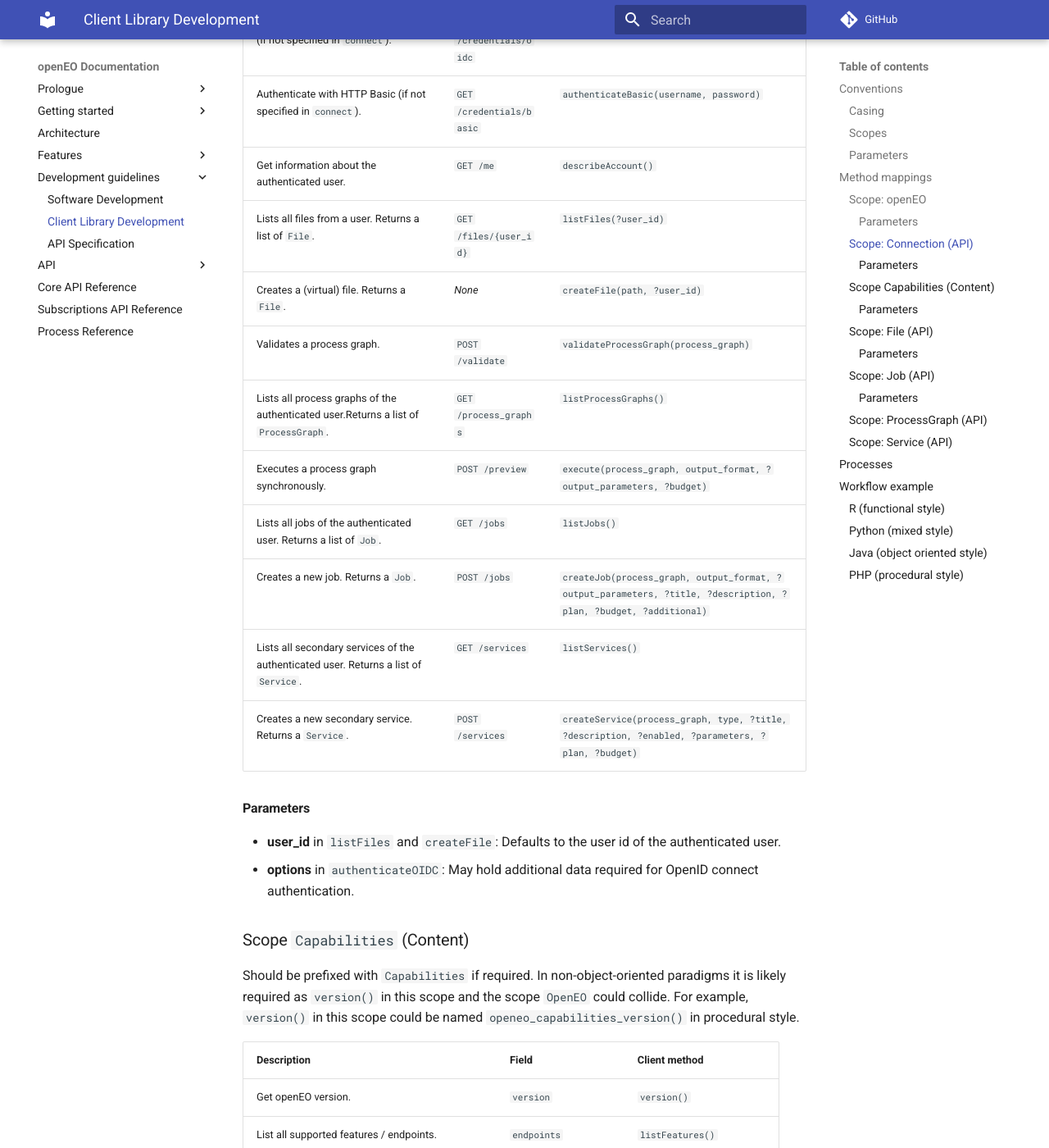
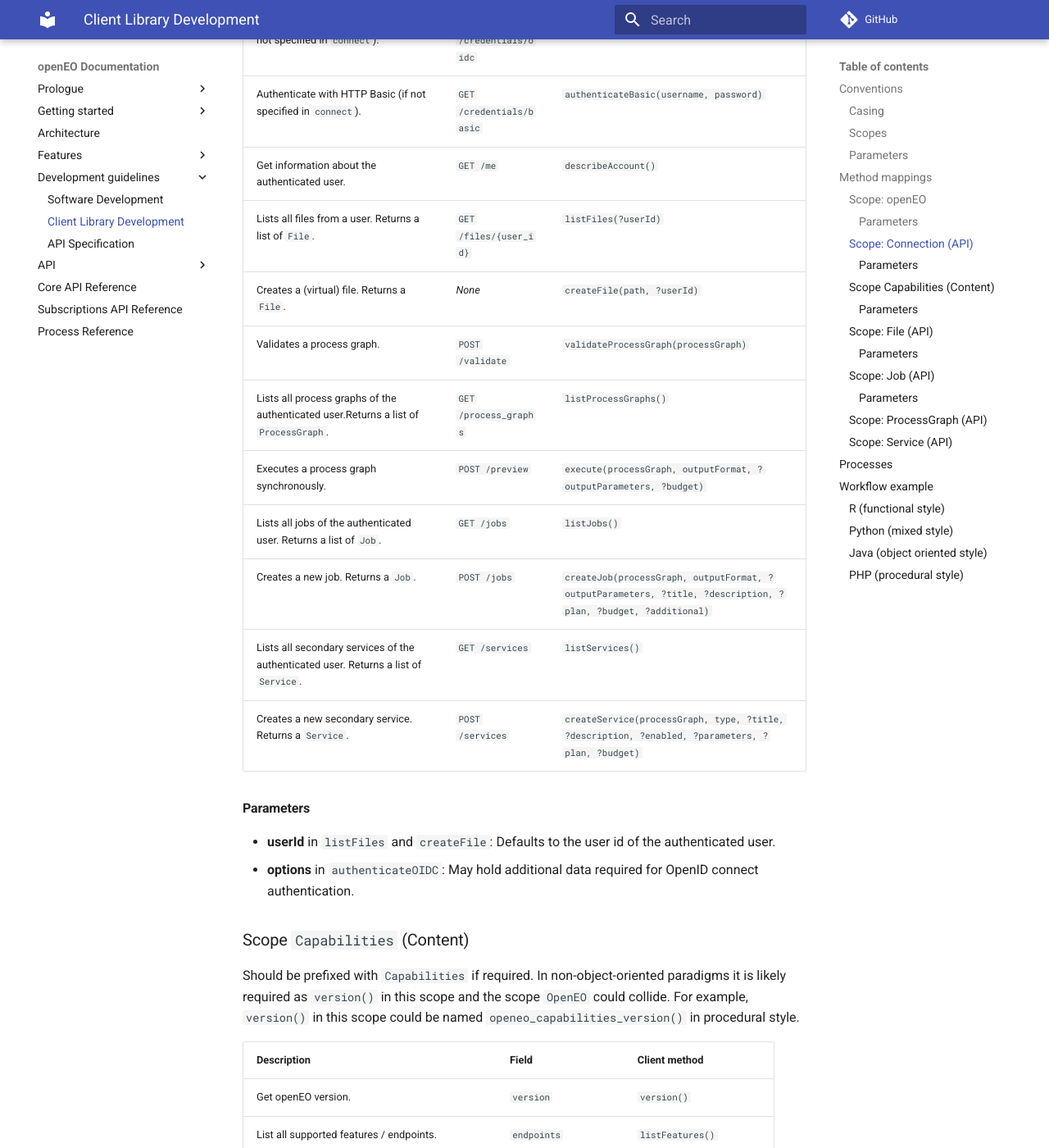
Before and after one commit to Open-EO/openeo-api, an MkDocs documentation site: the page built from docs/guidelines-clients.md, in a window 1280 px wide and 1400 px high, scrolled down 3149 px. Shown: the whole window at 82% size. Built offline with MkDocs 1.6.1 and Material for MkDocs 9.7.7, drawn with Linux system fonts in a browser that asks for light colours; comment, search, counter and statistics services are not loaded; some of the changed text lies outside the part shown.

Commit message:
Unify casing of method and parameter names (close #124)

```diff
--- a/docs/guidelines-clients.md
+++ b/docs/guidelines-clients.md
@@ -87,19 +87,19 @@
 | Authenticate with OpenID Connect (if not specified in `connect`). | `GET /credentials/oidc`   | `authenticateOIDC(?options)`                                  |
 | Authenticate with HTTP Basic (if not specified in `connect`). | `GET /credentials/basic`  | `authenticateBasic(username, password)`                      |
 | Get information about the authenticated user.                | `GET /me`                 | `describeAccount()`                                          |
-| Lists all files from a user. Returns a list of `File`.       | `GET /files/{user_id}`    | `listFiles(?user_id)`                                        |
-| Creates a (virtual) file. Returns a `File`.                  | *None*                    | `createFile(path, ?user_id)`                                 |
-| Validates a process graph.                                   | `POST /validate`          | `validateProcessGraph(process_graph)`                        |
+| Lists all files from a user. Returns a list of `File`.       | `GET /files/{user_id}`    | `listFiles(?userId)`                                        |
+| Creates a (virtual) file. Returns a `File`.                  | *None*                    | `createFile(path, ?userId)`                                 |
+| Validates a process graph.                                   | `POST /validate`          | `validateProcessGraph(processGraph)`                        |
 | Lists all process graphs of the authenticated user.Returns a list of `ProcessGraph`. | `GET /process_graphs`     | `listProcessGraphs()`                                        |
-| Executes a process graph synchronously.                      | `POST /preview`           | `execute(process_graph, output_format, ?output_parameters, ?budget)` |
+| Executes a process graph synchronously.                      | `POST /preview`           | `execute(processGraph, outputFormat, ?outputParameters, ?budget)` |
 | Lists all jobs of the authenticated user. Returns a list of `Job`. | `GET /jobs`               | `listJobs()`                                                 |
-| Creates a new job. Returns a `Job`.                          | `POST /jobs`              | `createJob(process_graph, output_format, ?output_parameters, ?title, ?description, ?plan, ?budget, ?additional)` |
+| Creates a new job. Returns a `Job`.                          | `POST /jobs`              | `createJob(processGraph, outputFormat, ?outputParameters, ?title, ?description, ?plan, ?budget, ?additional)` |
 | Lists all secondary services of the authenticated user. Returns a list of `Service`. | `GET /services`           | `listServices()`                                             |
-| Creates a new secondary service. Returns  a `Service`.       | `POST /services`          | `createService(process_graph, type, ?title, ?description, ?enabled, ?parameters, ?plan, ?budget)` |
+| Creates a new secondary service. Returns  a `Service`.       | `POST /services`          | `createService(processGraph, type, ?title, ?description, ?enabled, ?parameters, ?plan, ?budget)` |
 
 #### Parameters
 
-* **user_id** in `listFiles` and `createFile`: Defaults to the user id of the authenticated user.
+* **userId** in `listFiles` and `createFile`: Defaults to the user id of the authenticated user.
 * **options** in `authenticateOIDC`: May hold additional data required for OpenID connect authentication.
 
 ### Scope `Capabilities` (Content)
@@ -139,7 +139,7 @@
 | Description                                | API Request                        | Client method                                                |
 | ------------------------------------------ | ---------------------------------- | ------------------------------------------------------------ |
 | Get all job information.                   | `GET /jobs/{job_id}`               | `describeJob()`                                              |
-| Update a job.                              | `PATCH /jobs/{job_id}`             | `updateJob(?process_graph, ?output_format, ?output_parameters, ?title, ?description, ?plan, ?budget, ?additional)` |
+| Update a job.                              | `PATCH /jobs/{job_id}`             | `updateJob(?processGraph, ?outputFormat, ?outputParameters, ?title, ?description, ?plan, ?budget, ?additional)` |
 | Delete a job                               | `DELETE /jobs/{job_id}`            | `deleteJob()`                                                |
 | Calculate an time/cost estimate for a job. | `GET /jobs/{job_id}/estimate`      | `estimateJob()`                                              |
 | Start / queue a job for processing.        | `POST /jobs/{job_id}/results`      | `startJob()`                                                 |
@@ -159,7 +159,7 @@
 | Description                                       | API Request                      | Client method                                              |
 | ------------------------------------------------- | -------------------------------- | ---------------------------------------------------------- |
 | Get all information about a stored process graph. | `GET /process_graphs/{pg_id}`    | `describeProcessGraph()`                                   |
-| Update a stored process graph.                    | `PATCH /process_graphs/{pg_id}`  | `updateProcessGraph(?process_graph, ?title, ?description)` |
+| Update a stored process graph.                    | `PATCH /process_graphs/{pg_id}`  | `updateProcessGraph(?processGraph, ?title, ?description)` |
 | Delete a stored process graph.                    | `DELETE /process_graphs/{pg_id}` | `deleteProcessGraph()`                                     |
 
 ### Scope: `Service` (API)
@@ -169,7 +169,7 @@
 | Description                                        | API Request                     | Client method                                                |
 | -------------------------------------------------- | ------------------------------- | ------------------------------------------------------------ |
 | Get all information about a secondary web service. | `GET /services/{service_id}`    | `describeService()`                                          |
-| Update a secondary web service.                    | `PATCH /services/{service_id}`  | `updateService(?process_graph, ?title, ?description, ?enabled, ?parameters, ?plan, ?budget)` |
+| Update a secondary web service.                    | `PATCH /services/{service_id}`  | `updateService(?processGraph, ?title, ?description, ?enabled, ?parameters, ?plan, ?budget)` |
 | Delete a secondary web service.                    | `DELETE /services/{service_id}` | `deleteService()`                                            |
 
 ## Processes
```
Also changed, not shown: other parts of docs/guidelines-clients.md (+5 -5 lines).
